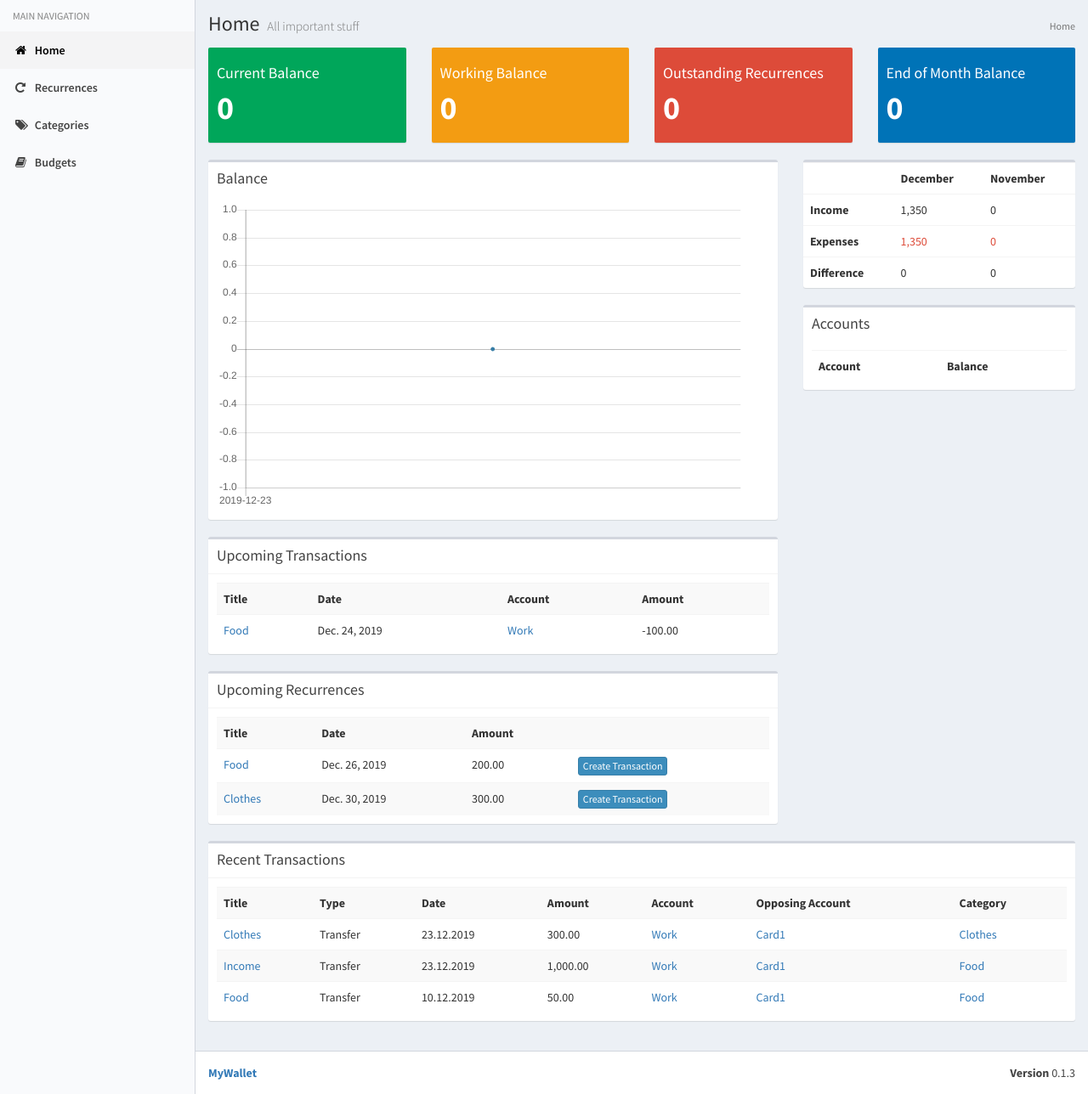
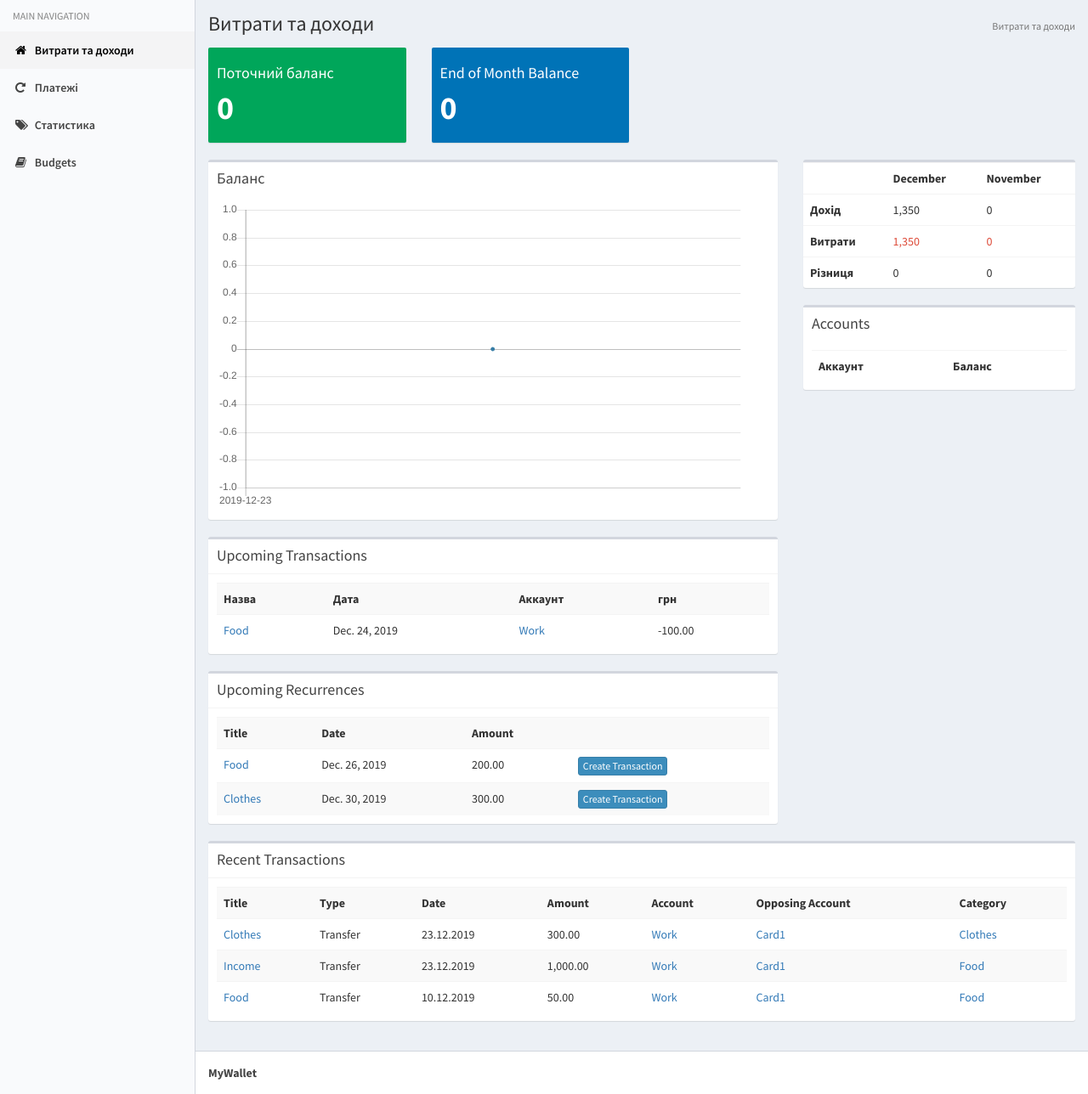
Before and after one commit to demefim/MyWallet, a Django app: page / in a window 1280 px wide. Shown: the part 50-1338 px from the top of the page at 85% size. Run offline with Django 3.2, Linux system fonts and the light colour scheme; a user stored in the database is signed in; data comes from the database, SQL or seed files in the repository; lists and menus that the app fills with data are empty; some libraries are stand-ins or nearby versions.

Commit message:
change html

```diff
--- a/MyWallet/templates/MyWallet/base.html
+++ b/MyWallet/templates/MyWallet/base.html
@@ -61,18 +61,18 @@
             <li class="header"> MAIN NAVIGATION </li>
             <li {% if menu == "home" %}class="active"{% endif %}>
               <a href="/">
-                <i class="fa fa-home"></i> <span> Home </span>
+                <i class="fa fa-home"></i> <span> Витрати та доходи </span>
               </a>
             </li>
             <li{% if menu == "recurrences" %} class="active"{% endif %}>
               <a href="{% url 'recurrences' %}"><i class="fa fa-repeat"></i>
-                <span>{% trans 'Recurrences' %}</span>
+                <span> Платежі</span>
               </a>
             </li>
             <li{% if menu == "categories" %} class="active"{% endif%}>
               <a href="{% url 'category_by_month' %}">
                 <i class="fa fa-tags" aria-hidden="true"></i>
-                <span> Categories </span>
+                <span> Статистика </span>
               </a>
             </li>
             <li{% if menu == "budgets" %} class="active"{% endif%}>
@@ -103,10 +103,7 @@
         </section>
       </div>
       <footer class="main-footer">
-        <div class="pull-right hidden-xs">
-          {% blocktrans with version="0.1.3" %}<b>Version</b> {{ version }}{% endblocktrans %}
-        </div>
-        <strong><a href="https://github.com/agstrike/MyWallet">MyWallet</a></strong>
+        <strong>MyWallet</strong>
       </footer>
     </div>
     <script src="{% static 'MyWallet/js/jquery.min.js' %}"></script>
--- a/MyWallet/templates/MyWallet/category_index.html
+++ b/MyWallet/templates/MyWallet/category_index.html
@@ -3,11 +3,11 @@
 {% load static %}
 
 {% block content_header %}
-<h1>{% trans 'Categories' %}
+<h1>Статистика
 </h1>
 <ol class="breadcrumb">
-  <li><a href="/">{% trans 'Home' %}</a></li>
-  <li class="active">{% trans 'Categories' %}</li>
+  <li><a href="/">Витрати та доходи</a></li>
+  <li class="active">Статистика</li>
 </ol>
 {% endblock %}
 
--- a/MyWallet/templates/MyWallet/index.html
+++ b/MyWallet/templates/MyWallet/index.html
@@ -5,11 +5,10 @@
 {% load humanize %}
 
 {% block content_header %}
-<h1>{% trans 'Home' %}
-  <small>{% trans 'All important stuff' %}</small>
+<h1>Витрати та доходи
 </h1>
 <ol class="breadcrumb">
-  <li class="active">{% trans 'Home' %}</li>
+  <li class="active">Витрати та доходи</li>
 </ol>
 {% endblock %}
 {% block content %}
@@ -17,24 +16,8 @@
   <div class="col-md-3">
     <div class="small-box bg-green">
       <div class="inner">
-        <h4>{% trans 'Current Balance' %}</h4>
+        <h4>Поточний баланс</h4>
         <h3>{{ balance|intcomma }}</h3>
-      </div>
-    </div>
-  </div>
-  <div class="col-md-3">
-    <div class="small-box bg-yellow">
-      <div class="inner">
-        <h4>{% trans 'Working Balance' %}</h4>
-        <h3>{{ working_balance|intcomma }}</h3>
-      </div>
-    </div>
-  </div>
-  <div class="col-md-3">
-    <div class="small-box bg-red">
-      <div class="inner">
-        <h4>{% trans 'Outstanding Recurrences' %}</h4>
-        <h3>{{ outstanding|intcomma }}</h3>
       </div>
     </div>
   </div>
@@ -59,13 +42,13 @@
         <table class="table">
           <tr><th></th><th>{{ today|date:"F" }}</th><th>{{ last_month|date:"F" }}</th></tr>
           <tr>
-            <th>{% trans 'Income' %}</th><td>{{ income|intcomma }}</td><td>{{ previous_income|intcomma }}</td>
+            <th>Дохід</th><td>{{ income|intcomma }}</td><td>{{ previous_income|intcomma }}</td>
           </tr>
           <tr>
-            <th>{% trans 'Expenses' %}</th><td class="text-red">{{ expenses|intcomma }}</td><td class="text-red">{{ previous_expenses|intcomma }}</td>
+            <th>Витрати</th><td class="text-red">{{ expenses|intcomma }}</td><td class="text-red">{{ previous_expenses|intcomma }}</td>
           </tr>
           <tr>
-            <th>{% trans 'Difference' %}</th><td{% if difference < 0 %} class="text-red"{% endif %}>{{ difference|intcomma }}</td><td{% if previous_difference < 0 %} class="text-red"{% endif %}>{{ previous_difference|intcomma }}</td>
+            <th>Різниця</th><td{% if difference < 0 %} class="text-red"{% endif %}>{{ difference|intcomma }}</td><td{% if previous_difference < 0 %} class="text-red"{% endif %}>{{ previous_difference|intcomma }}</td>
           </tr>
         </table>
       </div>
@@ -77,8 +60,8 @@
       <div class="box-body">
         <table class="table">
         <tr>
-        <th>{% trans 'Account' %}</th>
-        <th>{% trans 'Balance' %}</th>
+        <th>Аккаунт</th>
+        <th>Баланс</th>
         </tr>
         {% for account in accounts %}
         <tr>
@@ -93,7 +76,7 @@
   <div class="col-md-8 col-md-pull-4">
     <div class="box">
       <div class="box-header">
-        <h3 class="box-title">{% trans 'Balance' %}</h3>
+        <h3 class="box-title">Баланс</h3>
       </div>
       <div class="box-body">
         <canvas id="myChart" width="450" height="250"></canvas>
@@ -107,10 +90,10 @@
       <div class="box-body">
         <table class="table table-striped">
           <tr>
-            <th>{% trans 'Title' %}</th>
-            <th>{% trans 'Date' %}</th>
-            <th>{% trans 'Account' %}</th>
-            <th>{% trans 'Amount' %}</th>
+            <th>Назва</th>
+            <th>Дата</th>
+            <th>Аккаунт</th>
+            <th>грн</th>
           </tr>
           {% for transaction in upcoming_transactions %}
           <tr>
```
Also changed, not shown: MyWallet/templates/MyWallet/recurring_transactions.html (+6 -6 lines).
